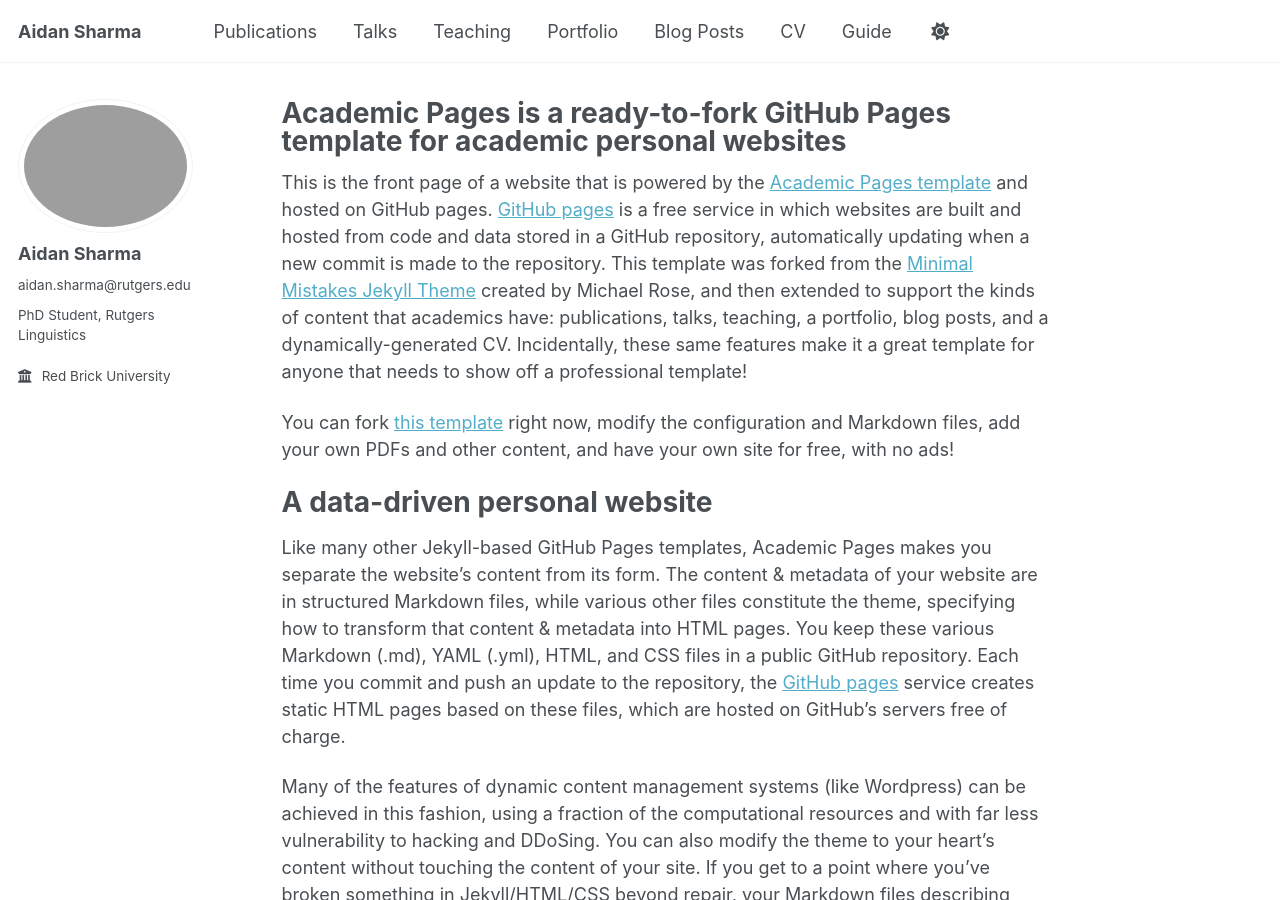
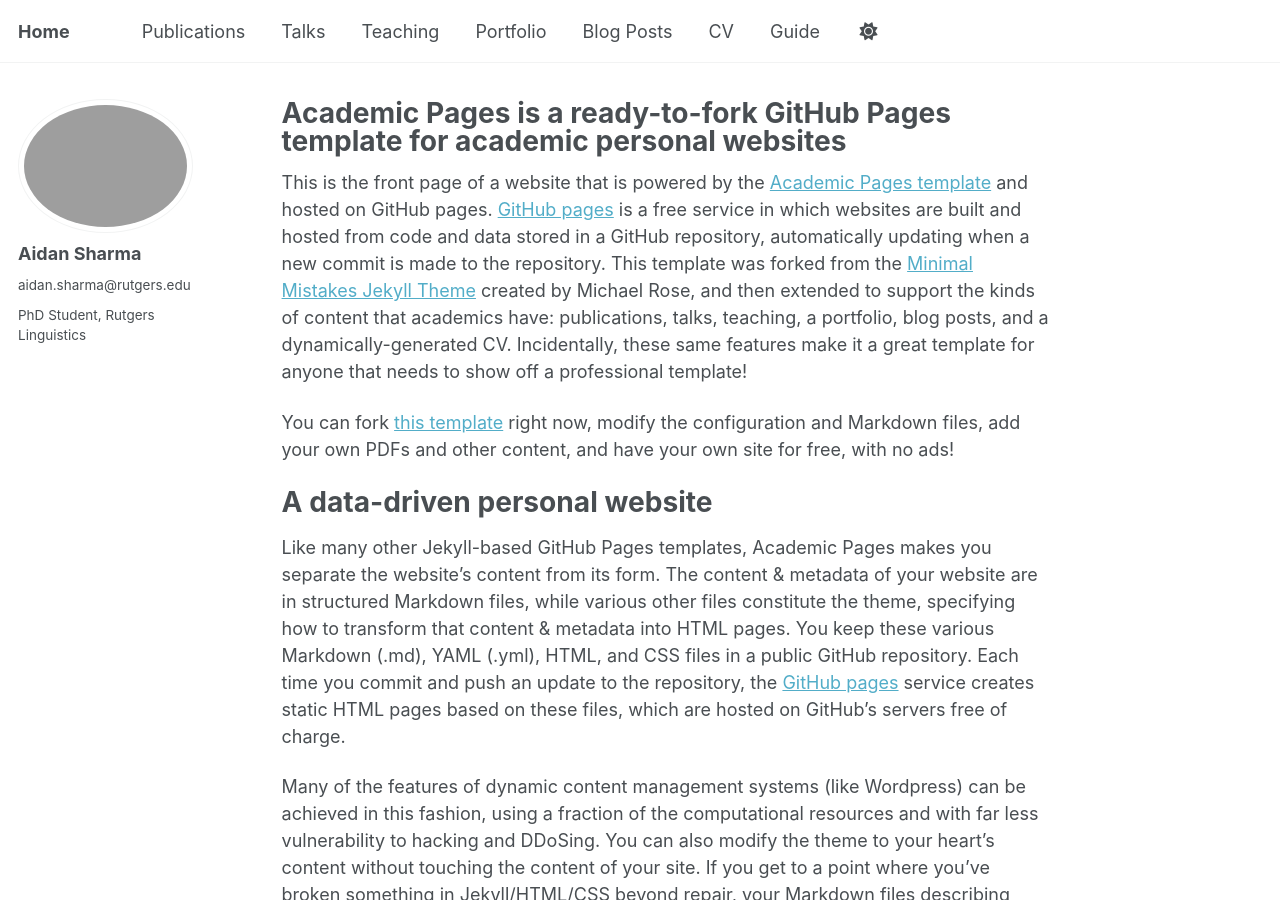
Before and after one commit to aidansharma98/aidansharma98.github.io, a Jekyll site: the page built from _pages/about.md, in a window 1280 px wide and 900 px high. Built offline with Jekyll 4.4.1, drawn with Linux system fonts in a browser that asks for light colours; a script that is not in the unit is left out; a file with an impossible date is left out.

Commit message:
Change site title and description in config
Updated site title and description for personal branding.

```diff
--- a/_config.yml
+++ b/_config.yml
@@ -9,10 +9,10 @@
 # Basic Site Settings
 locale                   : "en-US"
 site_theme               : "default" # Currently available options are "default", "air"
-title                    : "Aidan Sharma"
+title                    : "Home"
 title_separator          : "-"
 name                     : &name "Aidan Sharma"
-description              : &description "Your Name's academic portfolio"   # Update this with a general description of your site, this is the default if not overridden by a page
+description              : &description "Aidan Sharma"   # Update this with a general description of your site, this is the default if not overridden by a page
 url                      : https://aidansharma98.github.io # The base hostname & protocol for your site e.g. "https://[your GitHub username].github.io",
                                                            # or if you already have some other page hosted on Github then use "https://[your GitHub username].github.io/[Your Repo Name]"
 baseurl                  : "" # the subpath of your site, e.g. "/blog"
@@ -28,9 +28,9 @@
   pronouns         : "aidan.sharma@rutgers.edu" #example: "she/her"
   bio              : "PhD Student, Rutgers Linguistics"
   location         : #"Earth"
-  employer         : "Red Brick University"
+  employer         : #"Red Brick University"
   uri              : # URL
-  email            : #"aidan.sharma@rutgers.edu"
+  email            : #""
 
   # Academic websites
   academia         : # URL
```
